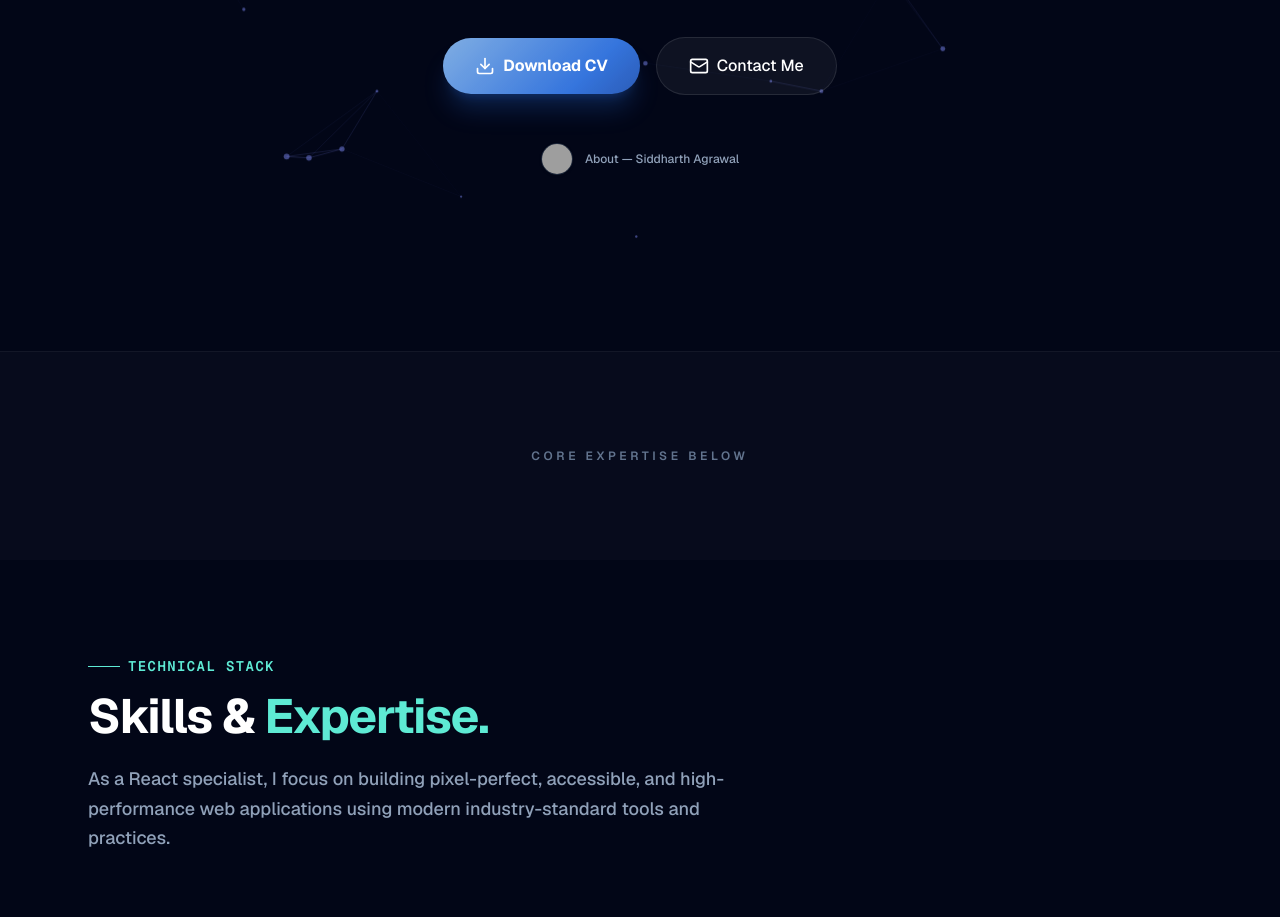
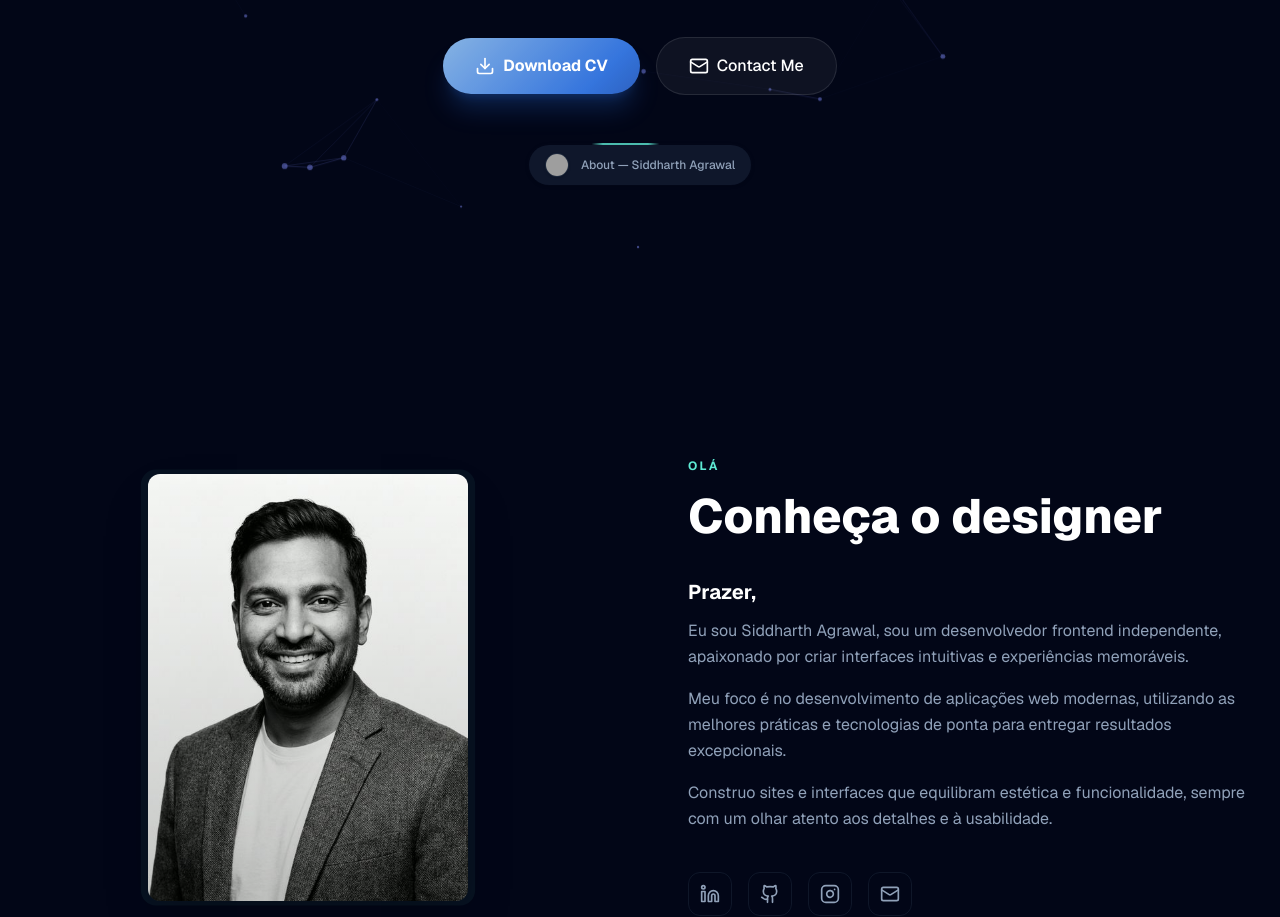
Before and after one commit to sidagwl5/portfolio-website, a React (Vite) app: page / in a window 1280 px wide. Shown: the part 444-1361 px from the top of the page. Built offline with nearby package versions, Linux system fonts and the light colour scheme; grey boxes are pictures that could not be loaded.

Commit message:
feat: implement About Me section and Hero badge navigation

```diff
--- a/src/App.jsx
+++ b/src/App.jsx
@@ -1,5 +1,4 @@
-import React from 'react';
-// Force refresh after LiquidGlass removal
+import About from './components/About';
 import ContactFooter from './components/ContactFooter';
 import Experience from './components/Experience';
 import Hero from './components/Hero';
@@ -23,6 +22,8 @@ function App() {
 
             <Hero />
 
+            <About />
+
             <section className="py-24 bg-slate-50 dark:bg-white/[0.02] border-t border-slate-200 dark:border-white/5">
                 <div className="max-w-7xl mx-auto px-6 text-center">
                     <h2 className="text-slate-400 dark:text-slate-500 font-display font-semibold uppercase tracking-[0.3em] text-xs">
--- /dev/null
+++ b/src/components/About.jsx
@@ -0,0 +1,80 @@
+import { aboutData } from '../data/aboutData';
+import { Linkedin, Github, Instagram, Mail } from 'lucide-react';
+
+const icons = {
+    Linkedin: Linkedin,
+    Github: Github,
+    Instagram: Instagram,
+    Mail: Mail
+};
+
+const About = () => {
+    return (
+        <section id="about" className="py-24 bg-white dark:bg-background-dark overflow-hidden">
+            <div className="max-w-7xl mx-auto px-6">
+                <div className="grid grid-cols-1 md:grid-cols-2 gap-12 md:gap-24 items-center">
+                    {/* Image Column */}
+                    <div className="relative group order-2 md:order-1 max-w-sm mx-auto md:max-w-none">
+                        <div className="absolute -inset-4 bg-primary/5 rounded-2xl scale-95 group-hover:scale-100 transition-transform duration-500"></div>
+                        <div className="relative aspect-[3/4] overflow-hidden rounded-xl shadow-2xl md:max-w-[320px] mx-auto">
+                            <img
+                                src={aboutData.image.url}
+                                alt={aboutData.image.alt}
+                                className="w-full h-full object-cover transition-transform duration-700 group-hover:scale-110"
+                            />
+                            <div className="absolute inset-0 bg-gradient-to-t from-black/20 to-transparent"></div>
+                        </div>
+                    </div>
+
+                    {/* Text Column */}
+                    <div className="order-1 md:order-2">
+                        <div className="mb-8">
+                            <span className="text-primary font-bold tracking-[0.2em] uppercase text-xs mb-3 block animate-in fade-in slide-in-from-bottom-4 duration-700">
+                                {aboutData.title.prefix}
+                            </span>
+                            <h2 className="text-3xl md:text-5xl font-display font-extrabold text-slate-900 dark:text-white leading-tight animate-in fade-in slide-in-from-bottom-6 duration-1000 delay-100">
+                                {aboutData.title.main}
+                            </h2>
+                        </div>
+
+                        <div className="space-y-4 text-slate-600 dark:text-slate-400 text-base leading-relaxed">
+                            <h3 className="text-xl font-bold text-slate-900 dark:text-white mb-3">
+                                {aboutData.greeting}
+                            </h3>
+                            {aboutData.paragraphs.map((paragraph, index) => (
+                                <p
+                                    key={index}
+                                    className="animate-in fade-in slide-in-from-bottom-8 duration-1000"
+                                    style={{ animationDelay: `${(index + 3) * 100}ms` }}
+                                >
+                                    {paragraph}
+                                </p>
+                            ))}
+                        </div>
+
+                        {/* Social Links */}
+                        <div className="mt-10 flex items-center gap-4 animate-in fade-in slide-in-from-bottom-10 duration-1000 delay-500 fill-mode-both">
+                            {aboutData.socials.map((social, index) => {
+                                const Icon = icons[social.icon];
+                                return (
+                                    <a
+                                        key={index}
+                                        href={social.url}
+                                        target="_blank"
+                                        rel="noopener noreferrer"
+                                        className="w-11 h-11 flex items-center justify-center rounded-xl bg-transparent text-slate-500 dark:text-slate-400 border border-slate-200/50 dark:border-slate-800/50 transition-all duration-300 hover:bg-primary/10 hover:text-primary hover:border-primary/30 hover:-translate-y-1 active:scale-95"
+                                        aria-label={social.platform}
+                                    >
+                                        <Icon size={20} />
+                                    </a>
+                                );
+                            })}
+                        </div>
+                    </div>
+                </div>
+            </div>
+        </section>
+    );
+};
+
+export default About;
--- a/src/components/Hero.jsx
+++ b/src/components/Hero.jsx
@@ -36,9 +36,21 @@ const Hero = () => {
                 </div>
 
                 <div className="flex items-center justify-center gap-3 animate-in fade-in slide-in-from-bottom-12 duration-1000 delay-700 fill-mode-both">
-                    <img alt={heroData.avatar.alt} className="w-8 h-8 rounded-full border border-slate-200 dark:border-slate-800 shadow-sm" src={heroData.avatar.url} />
-                    <span className="text-xs font-medium text-slate-600 dark:text-slate-400">About — {heroData.name}</span>
+                    <a href="#about" className="relative inline-flex overflow-hidden rounded-full p-[1.5px] shadow-sm transition-transform hover:scale-105 active:scale-95 group/badge">
+                        <span
+                            className="absolute w-[80px] h-[80px] bg-[radial-gradient(var(--primary)_40%,transparent_60%)] opacity-80"
+                            style={{
+                                offsetPath: 'rect(0 100% 100% 0 round 9999px)',
+                                animation: 'move-border 6s linear infinite'
+                            }}
+                        />
+                        <div className="relative z-10 flex items-center gap-3 bg-white dark:bg-slate-900 px-4 py-2 rounded-full w-full h-full group-hover/badge:bg-slate-50 dark:group-hover/badge:bg-slate-800 transition-colors">
+                            <img alt={heroData.avatar.alt} className="w-6 h-6 rounded-full border border-slate-200 dark:border-slate-800 shadow-sm" src={heroData.avatar.url} />
+                            <span className="text-xs font-medium text-slate-600 dark:text-slate-400">About — {heroData.name}</span>
+                        </div>
+                    </a>
                 </div>
+
             </div>
         </section>
     );
--- /dev/null
+++ b/src/data/aboutData.js
@@ -0,0 +1,22 @@
+export const aboutData = {
+    title: {
+        prefix: "OLÁ",
+        main: "Conheça o designer"
+    },
+    greeting: "Prazer,",
+    paragraphs: [
+        "Eu sou Siddharth Agrawal, sou um desenvolvedor frontend independente, apaixonado por criar interfaces intuitivas e experiências memoráveis.",
+        "Meu foco é no desenvolvimento de aplicações web modernas, utilizando as melhores práticas e tecnologias de ponta para entregar resultados excepcionais.",
+        "Construo sites e interfaces que equilibram estética e funcionalidade, sempre com um olhar atento aos detalhes e à usabilidade."
+    ],
+    image: {
+        url: "/assets/about-me.webp",
+        alt: "Siddharth Agrawal"
+    },
+    socials: [
+        { platform: "LinkedIn", url: "https://linkedin.com/in/sidagwal", icon: "Linkedin" },
+        { platform: "GitHub", url: "https://github.com/sidagwal", icon: "Github" },
+        { platform: "Instagram", url: "https://instagram.com/sidagwal", icon: "Instagram" },
+        { platform: "Gmail", url: "mailto:sidagwal@gmail.com", icon: "Mail" }
+    ]
+};
--- a/src/index.css
+++ b/src/index.css
@@ -204,4 +204,14 @@ html.lenis body {
             background-position: 0% 50%;
         }
     }
+
+    @keyframes move-border {
+        from {
+            offset-distance: 0%;
+        }
+
+        to {
+            offset-distance: 100%;
+        }
+    }
 }
```
Also changed, not shown: public/assets/about-me.webp (added).
